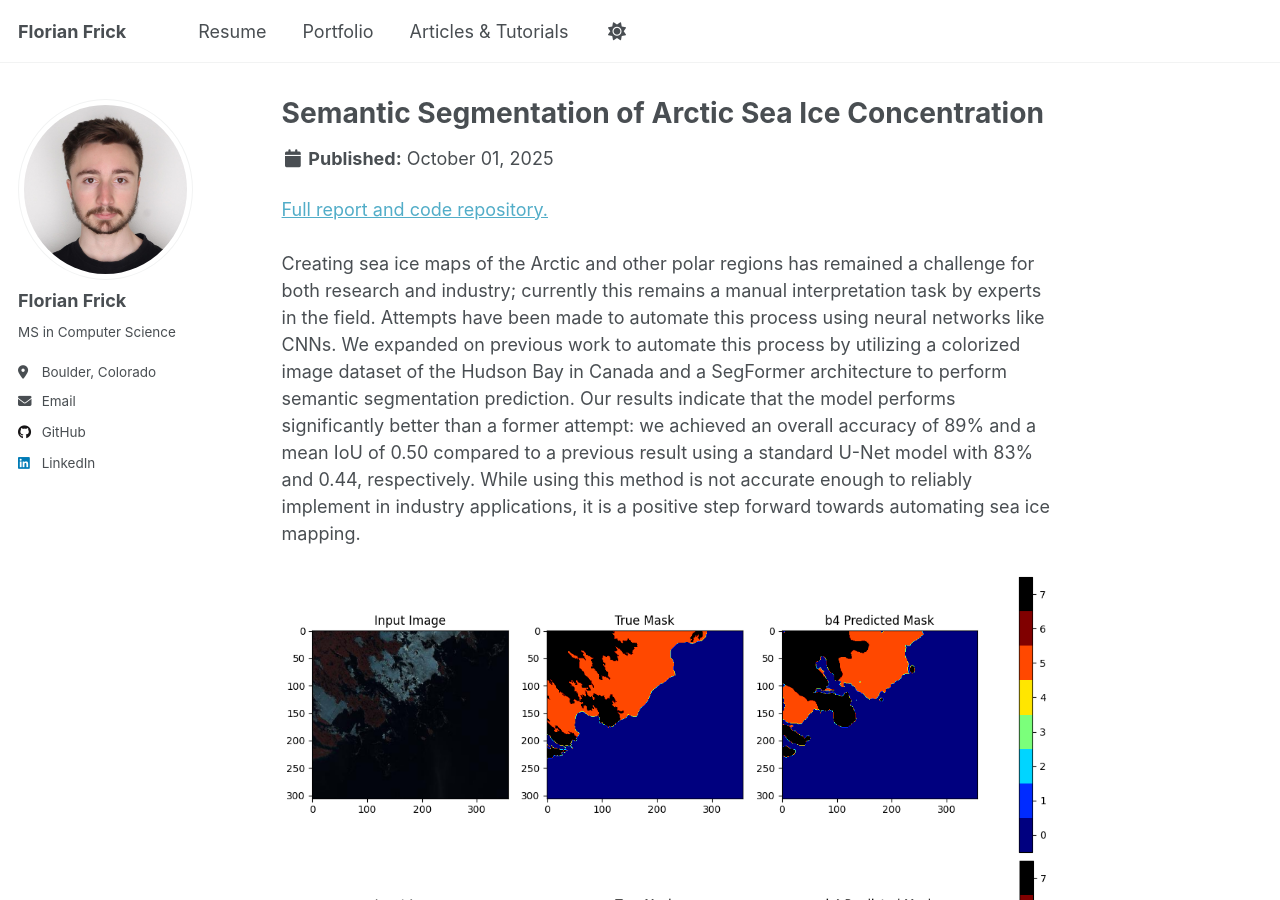
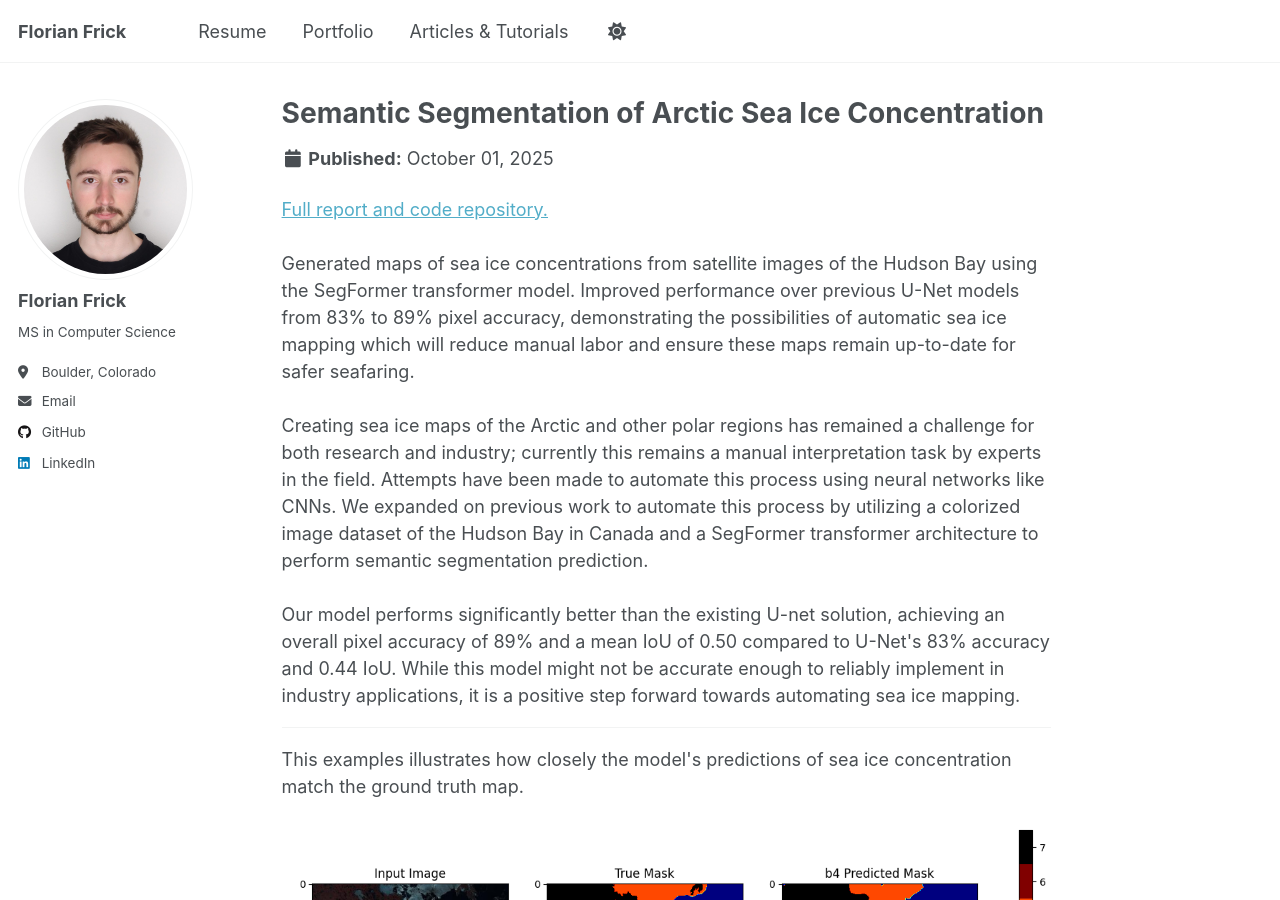
Before and after one commit to florianfrick/florianfrick.github.io, a Jekyll site: the page built from _portfolio/075seaice.html, in a window 1280 px wide and 900 px high. Built offline with Jekyll 4.4.1, drawn with Linux system fonts in a browser that asks for light colours; a script that is not in the unit is left out.

Commit message:
portfolio update

```diff
--- a/_portfolio/075seaice.html
+++ b/_portfolio/075seaice.html
@@ -1,18 +1,26 @@
 ---
 title: "Semantic Segmentation of Arctic Sea Ice Concentration"
-excerpt: "Generated maps of sea ice concentrations from satellite images of the Hudson Bay using the SegFormer transformer model. Improved
-performance over previous U-Net models from 83% to 89% pixel accuracy, demonstrating the possibilities of automatic
+excerpt: "Generated maps of sea ice concentrations from satellite images of the Hudson Bay using the SegFormer transformer model.
+Improved performance over previous U-Net models from 83% to 89% pixel accuracy, demonstrating the possibilities of automatic
 sea ice mapping which will reduce manual labor and ensure these maps remain up-to-date for safer seafaring. <br/><br/><img src='/images/seaice.png'>"
 collection: Portfolio
 ---
 
-<a href="https://github.com/florianfrick/Semantic-Segmentation-of-Arctic-Sea-Ice/blob/main/report.pdf">Full report and code repository.</a><br><br>
+<a href="https://github.com/florianfrick/Semantic-Segmentation-of-Arctic-Sea-Ice/blob/main/report.pdf">Full report and code repository.</a>
+<br><br>
+Generated maps of sea ice concentrations from satellite images of the Hudson Bay using the SegFormer transformer model.
+Improved performance over previous U-Net models from 83% to 89% pixel accuracy, demonstrating the possibilities of automatic
+sea ice mapping which will reduce manual labor and ensure these maps remain up-to-date for safer seafaring.
+<br><br>
 Creating sea ice maps of the Arctic and other polar regions has remained a challenge for both research and industry;
 currently this remains a manual interpretation task by experts in the field. Attempts have been made to automate this
 process using neural networks like CNNs. We expanded on previous work to automate this process by utilizing a colorized
-image dataset of the Hudson Bay in Canada and a SegFormer architecture to perform semantic segmentation prediction.
-Our results indicate that the model performs significantly better than a former attempt: we achieved an overall accuracy
-of 89% and a mean IoU of 0.50 compared to a previous result using a standard U-Net model with 83% and 0.44, respectively.
-While using this method is not accurate enough to reliably implement in industry applications, it is a positive step forward
+image dataset of the Hudson Bay in Canada and a SegFormer transformer architecture to perform semantic segmentation prediction.
+<br><br>
+Our model performs significantly better than the existing U-net solution, achieving an overall pixel accuracy
+of 89% and a mean IoU of 0.50 compared to U-Net's 83% accuracy and 0.44 IoU.
+While this model might not be accurate enough to reliably implement in industry applications, it is a positive step forward
 towards automating sea ice mapping.
+<hr>
+This examples illustrates how closely the model's predictions of sea ice concentration match the ground truth map.
 <br/><br/><img src='/images/seaice.png'>
```
